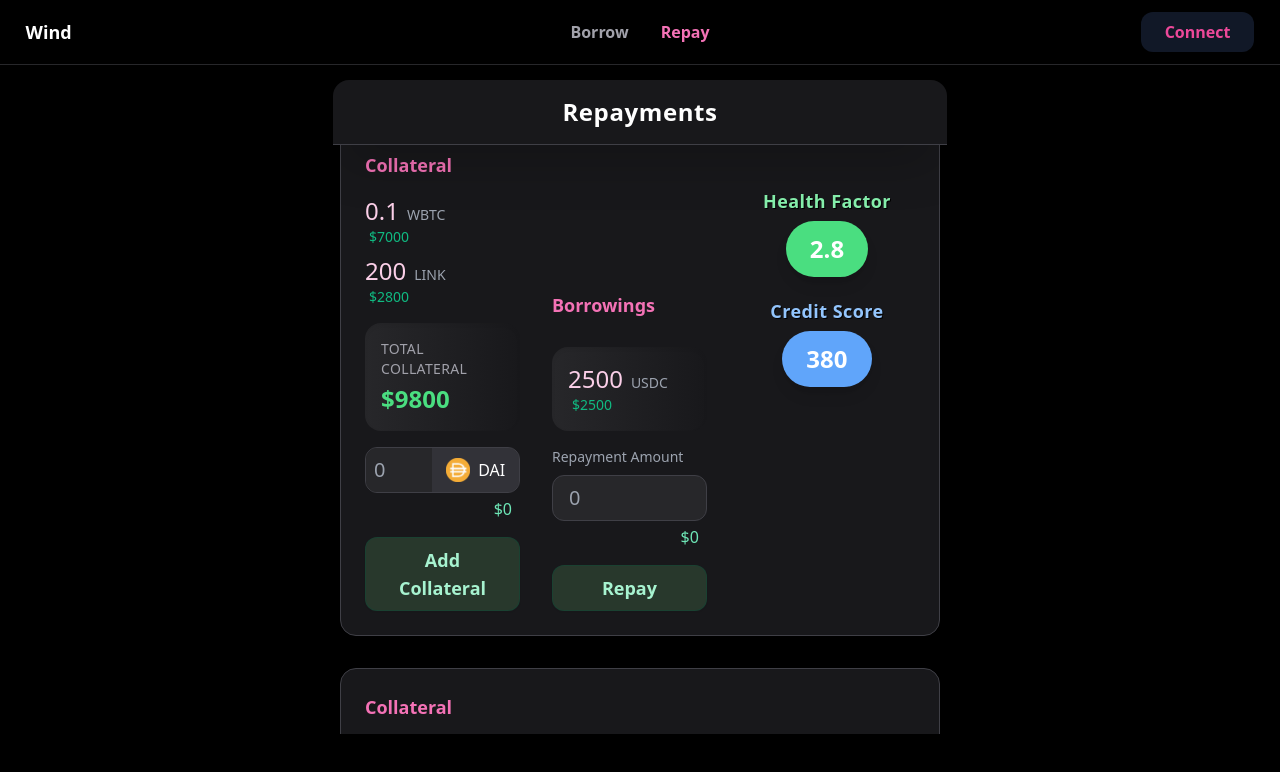
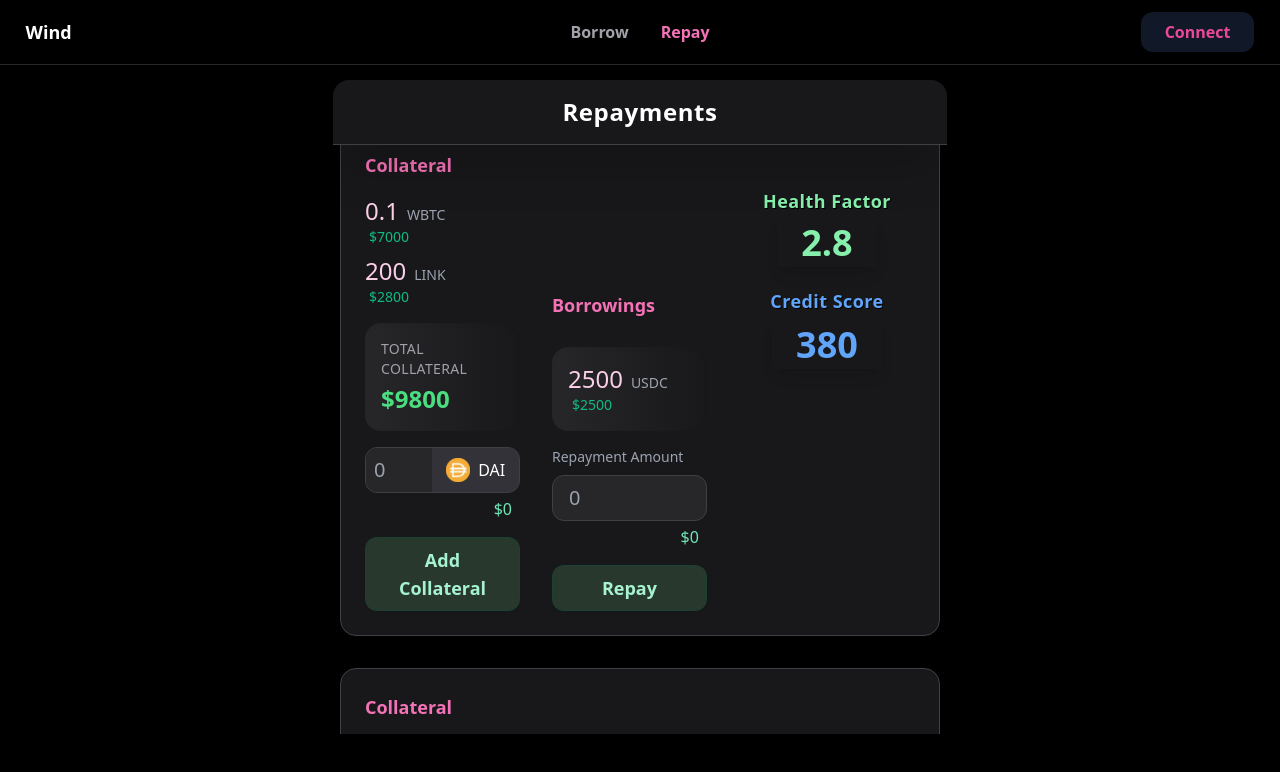
Before and after one commit to aryanbaranwal001/Credit-Bank-FrontEnd, a React (Vite) app in the folder frontEnd/: page /repay in a window 1280 px wide. Shown: the top 772 px of the page. Built offline with nearby package versions, Linux system fonts and the light colour scheme.

Commit message:
repayment section done again?

```diff
--- a/frontEnd/src/output.css
+++ b/frontEnd/src/output.css
@@ -1204,6 +1204,14 @@
   background-color: rgb(74 222 128 / var(--tw-bg-opacity, 1));
 }
 
+.bg-blue-700\/40 {
+  background-color: rgb(29 78 216 / 0.4);
+}
+
+.bg-green-700\/40 {
+  background-color: rgb(21 128 61 / 0.4);
+}
+
 .bg-opacity-40 {
   --tw-bg-opacity: 0.4;
 }
@@ -1432,6 +1440,16 @@
   line-height: 1.75rem;
 }
 
+.text-5xl {
+  font-size: 3rem;
+  line-height: 1;
+}
+
+.text-4xl {
+  font-size: 2.25rem;
+  line-height: 2.5rem;
+}
+
 .font-bold {
   font-weight: 700;
 }
@@ -1586,6 +1604,16 @@
 .text-green-200 {
   --tw-text-opacity: 1;
   color: rgb(187 247 208 / var(--tw-text-opacity, 1));
+}
+
+.text-\[\#4ab1ff\] {
+  --tw-text-opacity: 1;
+  color: rgb(74 177 255 / var(--tw-text-opacity, 1));
+}
+
+.text-\[\#60baff\] {
+  --tw-text-opacity: 1;
+  color: rgb(96 186 255 / var(--tw-text-opacity, 1));
 }
 
 .placeholder-gray-500::-moz-placeholder {
@@ -1682,6 +1710,11 @@
 
 .drop-shadow-\[1px_1px_0px_\#000\] {
   --tw-drop-shadow: drop-shadow(1px 1px 0px #000);
+  filter: var(--tw-blur) var(--tw-brightness) var(--tw-contrast) var(--tw-grayscale) var(--tw-hue-rotate) var(--tw-invert) var(--tw-saturate) var(--tw-sepia) var(--tw-drop-shadow);
+}
+
+.drop-shadow-\[1px_1px_1px_\#000\] {
+  --tw-drop-shadow: drop-shadow(1px 1px 1px #000);
   filter: var(--tw-blur) var(--tw-brightness) var(--tw-contrast) var(--tw-grayscale) var(--tw-hue-rotate) var(--tw-invert) var(--tw-saturate) var(--tw-sepia) var(--tw-drop-shadow);
 }
 
--- a/frontEnd/src/pages/Repay.jsx
+++ b/frontEnd/src/pages/Repay.jsx
@@ -176,27 +176,26 @@
 
               <div className="mt-6 flex justify-center">
                 <div className="flex flex-col items-center gap-5 text-sm font-semibold w-full max-w-md px-6 py-3">
-
-    <div className="flex flex-col items-center gap-1.5">
+                  <div className="flex flex-col items-center gap-1">
                     <span className="text-green-300 text-lg font-bold tracking-wide drop-shadow-[1px_1px_0px_#000]">
                       Health Factor
                     </span>
-      <div className="px-6 py-3 rounded-full bg-green-400 text-white text-2xl font-black shadow-lg">
+                    <div className="px-6 py-1 text-green-300 text-4xl font-black shadow-lg">
                       {item.healthFactor}
                     </div>
                   </div>
 
                   <div className="flex flex-col items-center gap-1.5">
-      <span className="text-blue-300 text-lg font-bold tracking-wide drop-shadow-[1px_1px_0px_#000]">
+                    <span className="text-blue-400 text-lg font-bold tracking-wide drop-shadow-[1px_1px_0px_#000]">
                       Credit Score
                     </span>
-      <div className="px-6 py-3 rounded-full bg-blue-400 text-white text-2xl font-black shadow-lg">
+                    <div className="px-6 py-1 text-blue-400 text-4xl font-black shadow-lg">
                       {item.creditScore}
                     </div>
                   </div>
-
                 </div>
               </div>
+
 
 
 
```
Lines whose indentation alone changed are shown as unchanged.
